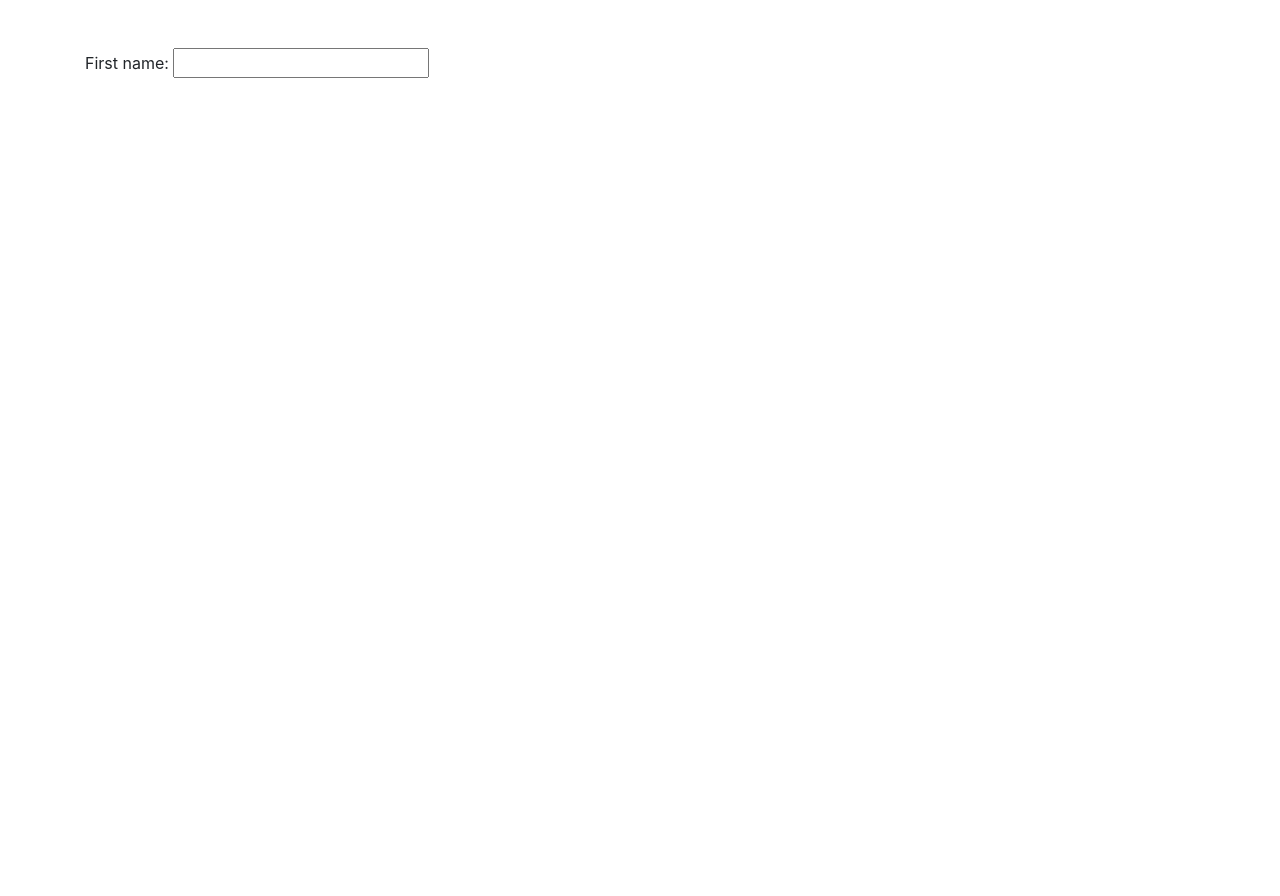
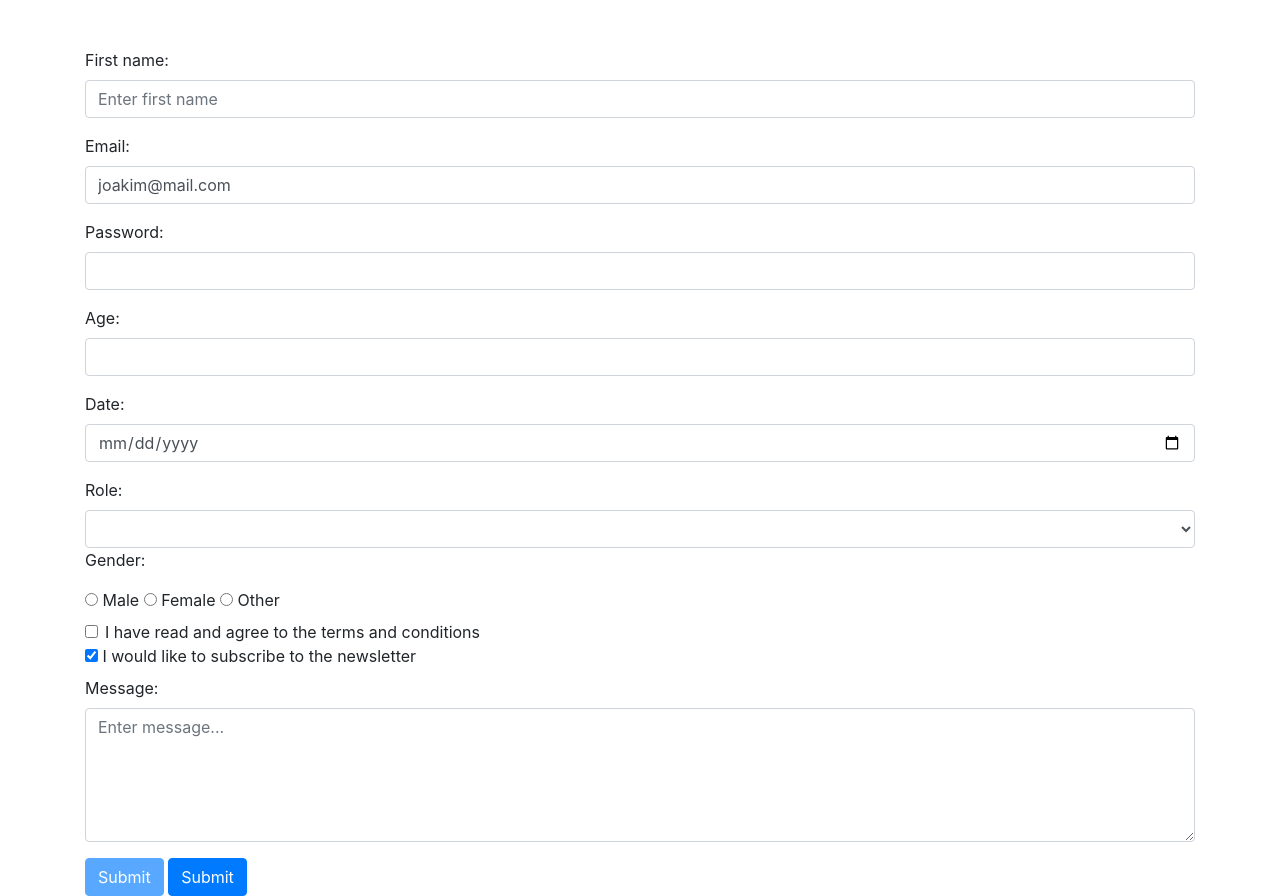
Before and after one commit to Joakim-Wahlstrom/FEU20S-HTMLCSS, a plain HTML site: page Lektion-4/Formulär/index.html in a window 1280 px wide. Before the commit the page ends 800 px from the top, so only its background shows below. Drawn offline with nearby package versions, Linux system fonts and the light colour scheme.

Commit message:
lektion-4

```diff
--- a/Lektion-4/Formulär/index.html
+++ b/Lektion-4/Formulär/index.html
@@ -10,7 +10,7 @@
 </head>
 <body>
     <div class="container mt-5">
-        <form> <!-- action="page.php" method="GET" -->
+        <form id="regForm" action="thanks.html"> <!-- action="page.php" method="GET" -->
             <!--
 
             GET - Skickar datan i Url, funkar när man söker efter någonting eller hämtar information.
@@ -28,8 +28,77 @@
 
             Dom här valen brukar man hantera med Javascript istället för då får vi en bättre kontroll.
             -->
-            <label for="firstName">First name: </label>
-            <input type="text" id="firstName" name="firstName">
+            <div class="form-group">
+                <label for="firstName">First name: </label>
+                <input class="form-control" type="text" id="firstName" name="firstName" placeholder="Enter first name" required>
+            </div>
+            <div class="form-group">
+                <label for="email">Email: </label>
+                <input class="form-control" type="email" name="email" id="email" value="joakim@mail.com" required>
+            </div>
+
+            <div class="form-group">
+                <label for="password">Password: </label>
+                <input class="form-control" type="password" name="password" id="password">
+            </div class="form-group">
+
+            <div class="form-group">
+                <label for="age">Age: </label>
+                <input class="form-control" type="number" name="age" id="age" min="1" max="5">
+            </div>
+
+            <div class="form-group">
+                <label for="date">Date: </label>
+                <input class="form-control" type="date" name="date" id="date">
+            </div>
+
+            <!-- SELECT -->
+            <div>
+                <label for="role">Role: </label>
+                <select name="role" id="role" class="form-control">
+                    <option value="" disabled selected></option>
+                    <option value="admin">Admin</option>
+                    <option value="user">User</option>
+                    <option value="opt-3">Guest</option>
+                </select>
+            </div>
+
+            <!-- RADIOBUTTONS -->
+            <p>Gender:</p>
+            <div>
+                <input type="radio" name="gender" id="male" value="male">
+                <label for="male">Male</label>
+
+                <input type="radio" name="gender" id="female" value="female">
+                <label for="male">Female</label>
+
+                <input type="radio" name="gender" id="other" value="other">
+                <label for="male">Other</label>
+            </div>
+
+
+            <!-- CHECKBOXES -->
+            <div>
+                <div class="terms form-check">
+                    <input class="form-check-input" type="checkbox" name="terms" id="terms" required>
+                    <label class="form-check-label" for="terms">I have read and agree to the terms and conditions</label>
+                </div>
+                <div class="news">
+                    <input type="checkbox" name="news" id="news" checked>
+                    <label for="news">I would like to subscribe to the newsletter</label>
+                </div>
+            </div>
+
+            <div class="mb-3">
+                <label for="message">Message: </label>
+                <br>
+                <textarea class="form-control" name="message" id="message" cols="30" rows="5" placeholder="Enter message..."></textarea>
+            </div>
+
+            <input class="btn btn-primary" type="submit" value="Submit" disabled>
+            <button class="btn btn-primary">Submit</button>
+
+
         </form>
     </div>
 
```
Also changed, not shown: Lektion-4/Formulär/thanks.html (added, +11 -0 lines).
